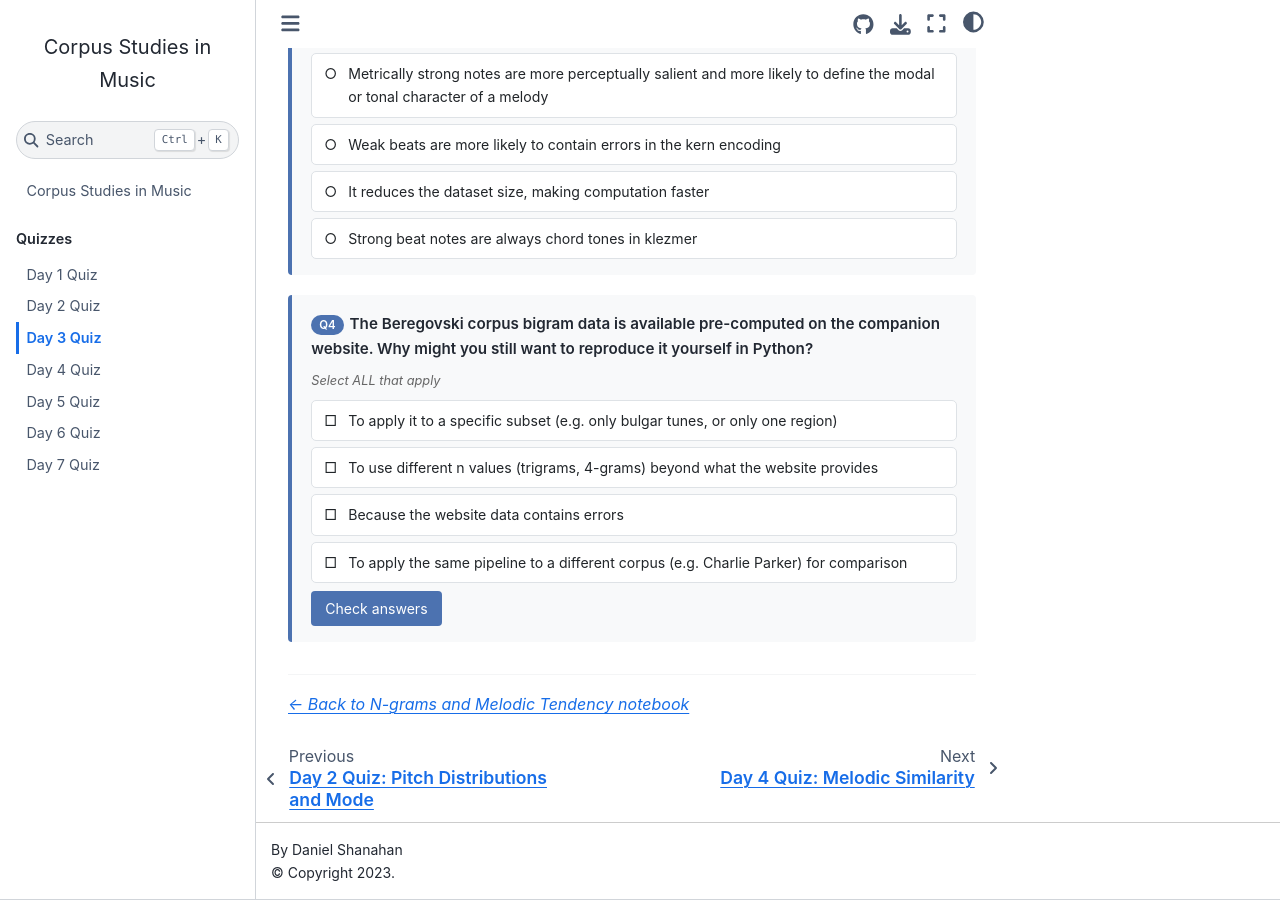
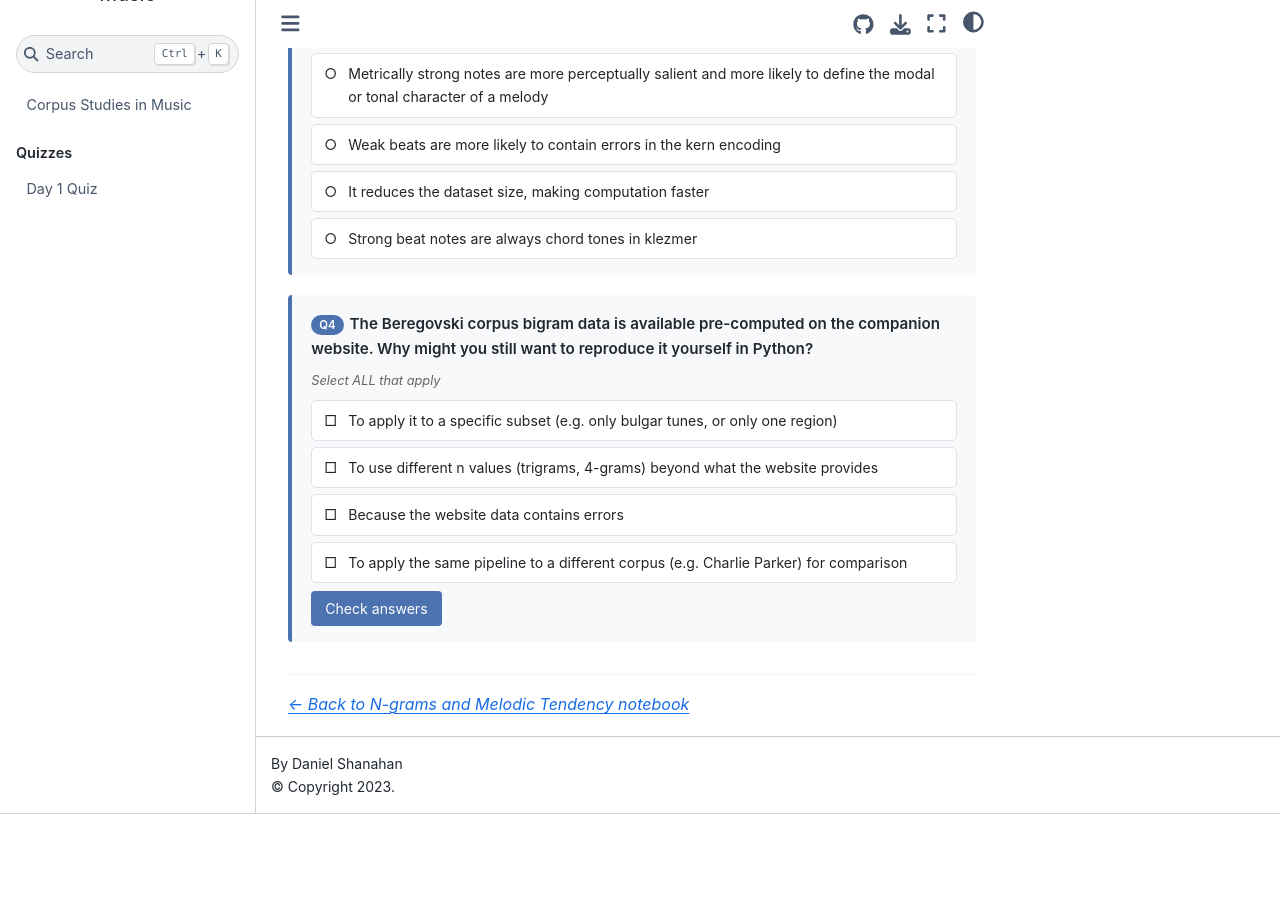
Before and after one commit to shanahdt/huji_summer_class_2026, a Jupyter Book: the page built from quizpages/day3_quiz.md, in a window 1280 px wide and 900 px high, scrolled down 1086 px. Built offline with Jupyter Book 1.0.4 settings and Sphinx 7.4.7 and the Sphinx Book theme 1.1.4, drawn with Linux system fonts in a browser that asks for light colours; pages that are not in the unit, such as notebooks, are missing from menus; after the commit the page ends 1900 px from its top, so only the background shows below that; some of the changed lines change nothing that is shown.

Commit message:
changing toc

```diff
--- a/_toc.yml
+++ b/_toc.yml
@@ -5,33 +5,34 @@ parts:
     chapters:
       - file: notebooks/day1_encoding
         title: "Day 1 · Encoding (21 Jun)"
-      - file: notebooks/day2_pitch_mode
-        title: "Day 2 · Pitch & Mode (22 Jun)"
-      - file: notebooks/day3_ngrams
-        title: "Day 3 · N-grams (23 Jun)"
-      - file: notebooks/day4_similarity
-        title: "Day 4 · Similarity (24 Jun)"
-      - file: notebooks/day5_metadata
-        title: "Day 5 · Metadata (25 Jun)"
-      - file: notebooks/day6_audio
-        title: "Day 6 · Audio (28 Jun)"
-      - file: notebooks/day7_clustering
-        title: "Day 7 · Clustering (29 Jun)"
-      - file: notebooks/day8_synthesis
-        title: "Day 8 · Synthesis (30 Jun)"
+      - file: notebooks/day2_ngrams
+        title: "Day 2 · N-Grams (22 Jun)"
+      # - file: notebooks/day2_ngrams
+     # title: "Day 2 · N-Grams (22 Jun)"
+      #   title: "Day 3 · N-grams (23 Jun)"
+      # - file: notebooks/day4_similarity
+      #   title: "Day 4 · Similarity (24 Jun)"
+      # - file: notebooks/day5_metadata
+      #   title: "Day 5 · Metadata (25 Jun)"
+      # - file: notebooks/day6_audio
+      #   title: "Day 6 · Audio (28 Jun)"
+      # - file: notebooks/day7_clustering
+      #   title: "Day 7 · Clustering (29 Jun)"
+      # - file: notebooks/day8_synthesis
+      #   title: "Day 8 · Synthesis (30 Jun)"
   - caption: Quizzes
     chapters:
       - file: quizpages/day1_quiz
         title: "Day 1 Quiz"
-      - file: quizpages/day2_quiz
-        title: "Day 2 Quiz"
-      - file: quizpages/day3_quiz
-        title: "Day 3 Quiz"
-      - file: quizpages/day4_quiz
-        title: "Day 4 Quiz"
-      - file: quizpages/day5_quiz
-        title: "Day 5 Quiz"
-      - file: quizpages/day6_quiz
-        title: "Day 6 Quiz"
-      - file: quizpages/day7_quiz
-        title: "Day 7 Quiz"
+      # - file: quizpages/day2_quiz
+      #   title: "Day 2 Quiz"
+      # - file: quizpages/day3_quiz
+      #   title: "Day 3 Quiz"
+      # - file: quizpages/day4_quiz
+      #   title: "Day 4 Quiz"
+      # - file: quizpages/day5_quiz
+      #   title: "Day 5 Quiz"
+      # - file: quizpages/day6_quiz
+      #   title: "Day 6 Quiz"
+      # - file: quizpages/day7_quiz
+      #   title: "Day 7 Quiz"
```
